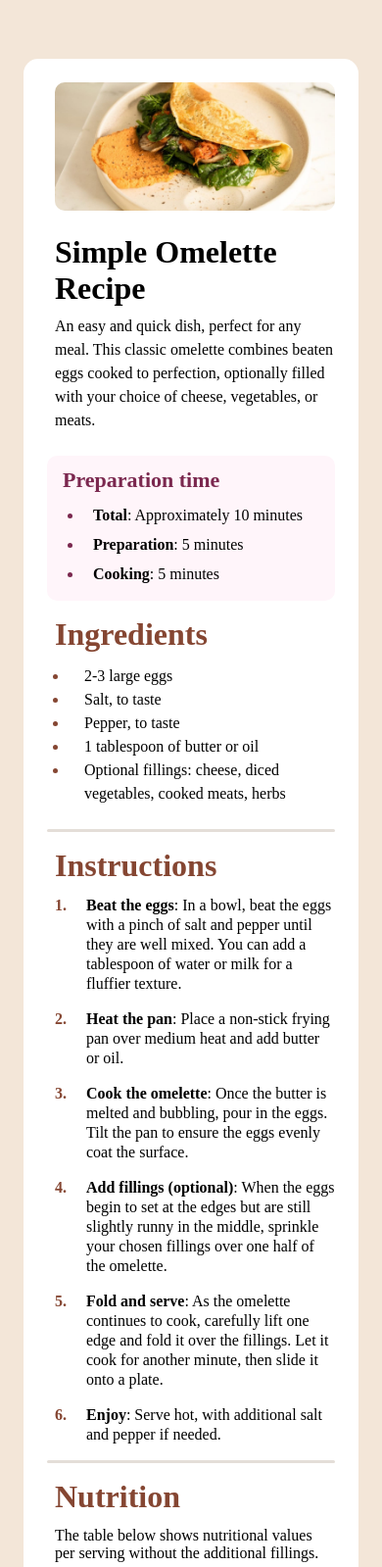
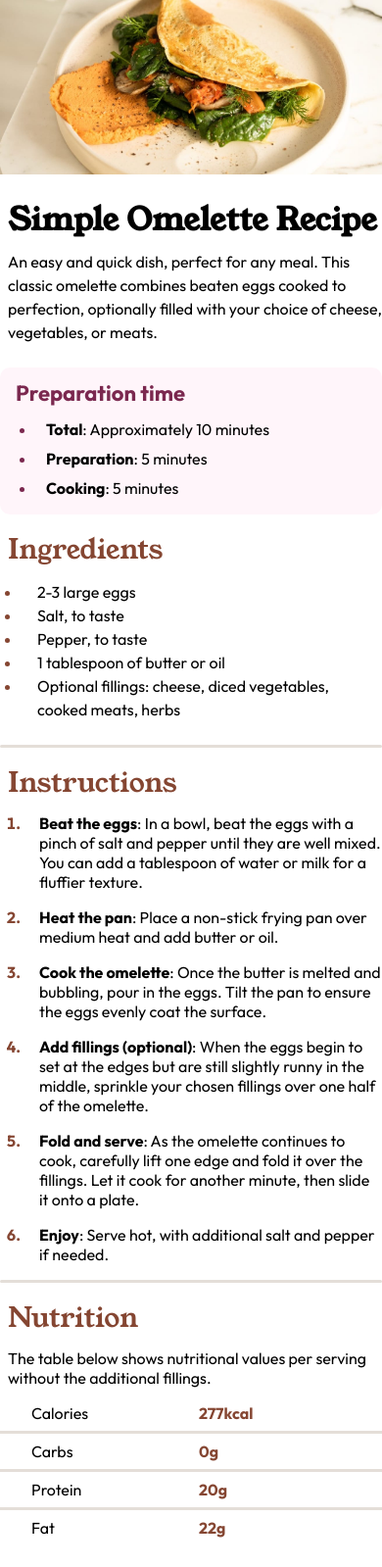
Before and after one commit to Gigantisk/Frontend-Mentor-Recipe, a plain HTML site: page index.html in a window 390 px wide. Shown: the top 1599 px of the page at 98% size. Drawn offline with Linux system fonts and the light colour scheme.

Commit message:
code update
adding media queries and correct font

```diff
--- a/style.css
+++ b/style.css
@@ -1,44 +1,19 @@
 :root {
     --font-size-16px: 1rem;
     --font-size-22px: 1.375rem;
+    --font-size-28px: 1.75rem;
     --font-size-32px: 2rem;
+
     --container-size-575px: 35.9375rem;
     --container-size-600px: 37.5rem;
     --container-size-670px: 41.875rem;
+
+    --line-height-20px: 1.25rem;
+    --line-height-24px: 1.5rem;
+    --line-height-30px: 1.875rem;
+
+    --table-300px: 18.75rem;
 }
-
-
-        /* FR : utilisation marge gauche et droite pour laisser apparaitre le fond
-    --
-    EN : use of margin left and right to let body appear when resize */
-
-@media (max-width: 768px) {
-    .container {
-       margin-left: 24px;
-       margin-right: 24px;
-    }
-}
-
-
-    /* reset body position */
-
-* {
-    margin: 0;
-    padding: 0;
-    box-sizing: border-box;
-}
-
-    /* FR : body en flex + justify content pour centrer .container
-    --
-    EN : body in flex + justify content to center .container */
-
-body {
-    background-color: hsl(30, 54%, 90%);
-    padding-bottom: 100px;
-    display: flex;
-    justify-content: center;
-}
-
 
 .young-serif-regular {
     font-family: "Young Serif", serif;
@@ -46,8 +21,66 @@ body {
     font-style: normal;
 }
 
+.outfit-regular {
+  font-family: "Outfit", sans-serif;
+  font-optical-sizing: auto;
+  font-weight: 400;
+  font-style: normal;
+}
+
+.outfit-bold {
+    font-family: "Outfit", sans-serif;
+    font-optical-sizing: auto;
+    font-weight: 700;
+    font-style: normal;
+}
 
 
+    /* CSS reset position */
+* {
+    margin: 0;
+    padding: 0;
+    box-sizing: border-box;
+    font-family: "outfit", arial;
+    font-size: var(--16px);
+}
+
+
+    /* @media min width pour visionnage pc */
+    /* FR : body en flex + justify content pour centrer .container
+    --
+    EN : body in flex + justify content to center .container */
+
+@media(min-width: 768px) {
+    body {
+        background-color: hsl(30, 54%, 90%);
+        display: flex;
+        justify-content: center;
+        padding-bottom: 24px;
+    }
+    .container {
+        max-width: var(--container-size-670px);
+        background-color: white;
+        border-radius: 15px;
+        margin-top: 40px;
+        padding: 24px;
+    }
+    .img-omelette {
+        border-radius: 10px;
+    }
+}
+
+    /* @media max width pour visionnage petit ecran/smarphone */
+@media (max-width: 768px) {
+    .container {
+        background-color: white;
+        padding-bottom: 24px;
+    }
+
+}
+
+
+/* ligne separation */
 .hr-ligne {
     background-color: hsl(30, 18%, 87%);
     border-radius: 2px;
@@ -57,38 +90,29 @@ body {
     height: 3px;
 }
 
-.container {
-    max-width: var(--container-size-670px);
-    background-color: white;
-    border-radius: 15px;
-    margin-top: 60px;
-    padding: 24px;
-}
-
 
 /* image */
-
 .img-container {
     max-width: var(--container-size-600px);
-    margin-left: 8px;
+    margin-left: auto;
+    margin-right: auto;
 }
-
 .img-omelette {
     width: 100%;
-    border-radius: 10px;
 }
 
 
 /* title + description */
-
 .recipe-title {
     margin-top: 20px;
     margin-left: 8px;
+    font-family: "young serif", arial;
+    font-size: var(--font-size-32px);
 }
 
 .recipe-description {
     font-size: var(--font-size-16px);
-    line-height: 24px;
+    line-height: var(--line-height-24px);
     margin-top: 8px;
     margin-left: 8px;
     margin-bottom: 24px;
@@ -97,7 +121,6 @@ body {
 
 
 /* recette */
-
 .container-recipe-prep {
     background-color: hsl(330, 100%, 98%);
     margin-left: auto;
@@ -114,7 +137,6 @@ body {
 .prep-title {
     color: hsl(332, 51%, 32%);
     font-size: var(--font-size-22px);
-    font-weight: bold;
     margin-left: 4px;
     margin-bottom: 8px;
 }
@@ -136,14 +158,13 @@ body {
 .prep-advice {
     font-size: var(--font-size-16px);
     color: black;
-    line-height: 30px;
+    line-height: var(--line-height-30px);
     padding-left: 10px;
     margin-left: 25px;
 }
 
 
 /* liste d'ingredients */
-
 .container-list-ingredients {
     margin-top: 16px;
     margin-left: 8px;
@@ -160,7 +181,9 @@ body {
 
 .title-lists {
     color: hsl(14, 45%, 36%);
-    font-size: var(--font-size-32px);
+    font-size: var(--font-size-28px);
+    font-family: "young serif", arial;
+    font-weight: 400;
     margin-bottom: 12px;
 }
 
@@ -168,14 +191,13 @@ body {
     color: black;
     font-size: var(--16px);
     font-weight: 400;
-    line-height: 24px;
+    line-height: var(--line-height-24px);
     margin-left: 14px;
     padding-left: 16px;
 }
 
 
 /* instructions */
-
 .container-instruction {
     margin-left: 8px;
     max-width: var(--container-size-575px);
@@ -190,14 +212,13 @@ body {
     margin-bottom: 16px;
     margin-left: 16px;
     font-size: var(--font-size-16px);
-    line-height: 20px;
+    line-height: var(--line-height-20px);
     padding-left: 16px;
     list-style-type: decimal;
 }
 
 
 /* nutrition part */
-
 .nutrition-container {
     margin-left: 8px;
 }
@@ -210,9 +231,9 @@ body {
 }
 
 /* table */
-
 table {
-    margin-left: 8px;
+    margin-left: auto;
+    margin-right: auto;
     max-width: var(--container-size-600px);
     border-collapse: collapse;
     padding-top: 26px;
@@ -220,14 +241,14 @@ table {
 }
 
 .td-left-line {
-    width: 300px;
+    width: var(--table-300px);
     padding-left: 32px;
     padding-bottom: 8px;
     padding-top: 8px;
 }
 
 .td-right-line {
-    width: 300px;
+    width: var(--table-300px);
     color: hsl(14, 45%, 36%);
     font-weight: bold;
     padding-bottom: 8px;
```
Also changed, not shown: index.html (+5 -2 lines).
